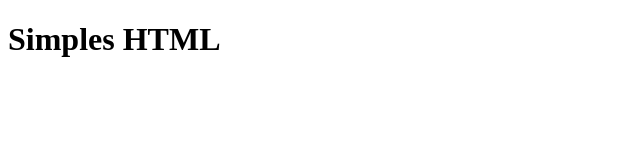
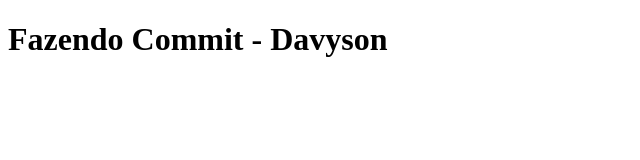
Before and after one commit to Kenzie-Academy-Brasil-Developers/simples-html-aula-sprint-1-davysonsr, a plain HTML site: page index.html in a window 1280 px wide. Shown: the whole page, without its empty margins (0-640 px from the left). Drawn offline with Linux system fonts and the light colour scheme.

Commit message:
Change h1 content

```diff
--- a/index.html
+++ b/index.html
@@ -7,6 +7,6 @@
     <title>Simples HTML</title>
   </head>
   <body>
-    <h1>Simples HTML</h1>
+    <h1>Fazendo Commit - Davyson</h1>
   </body>
 </html>
```
